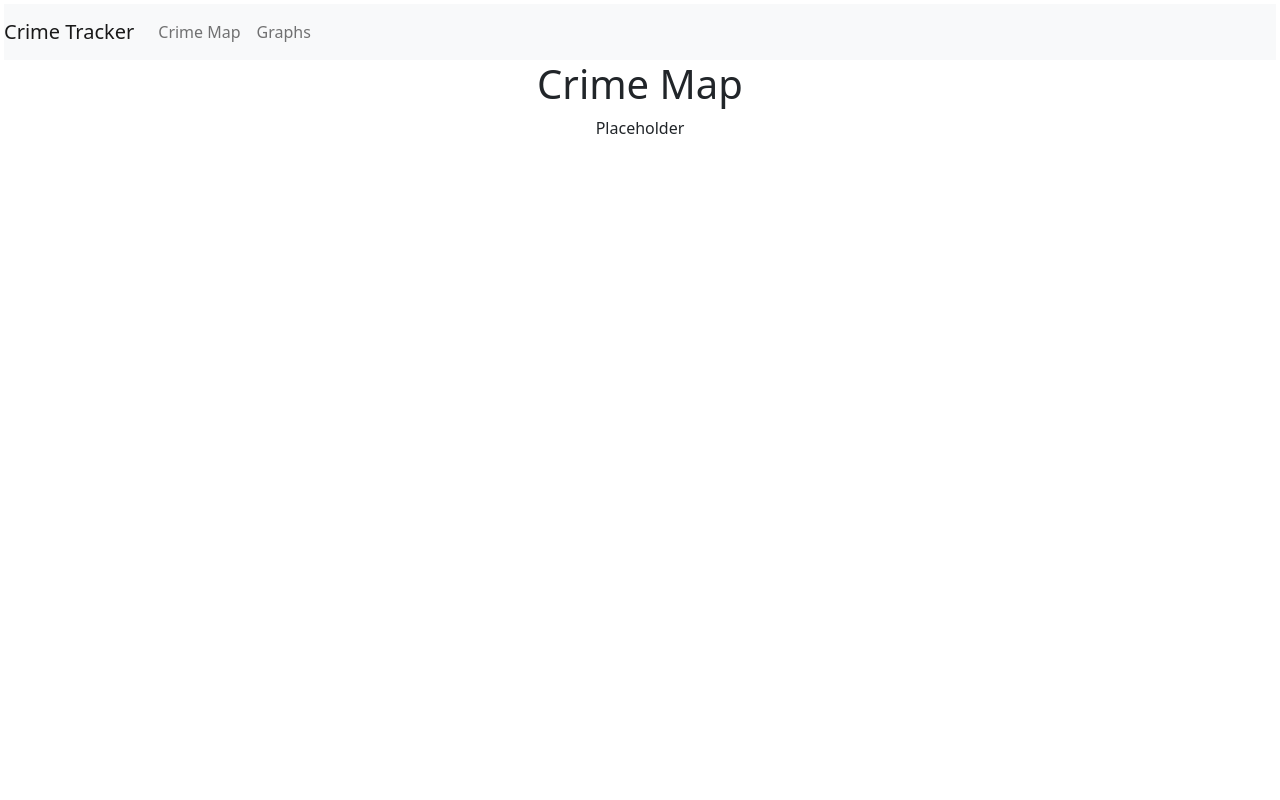
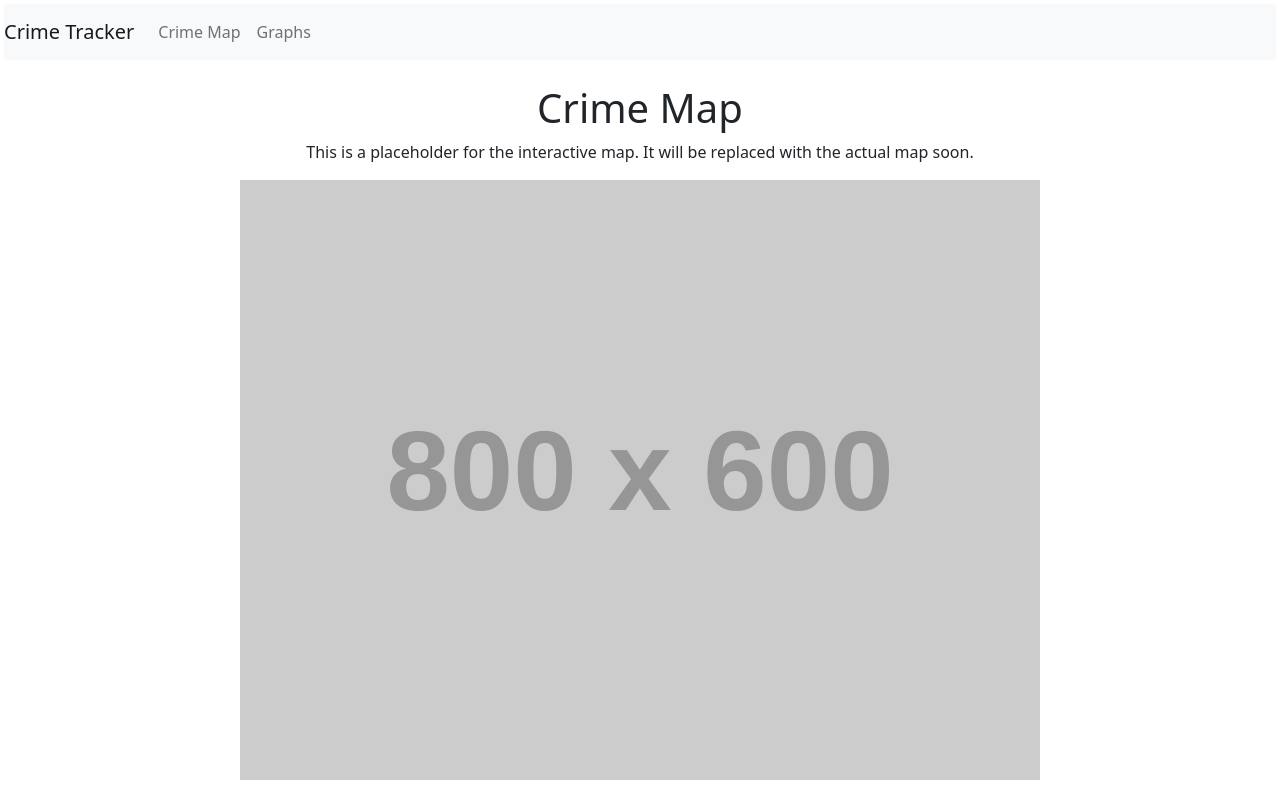
Before and after one commit to adnanmahmutovic/CrimeTracker, a plain HTML site: page crimeMap.html in a window 1280 px wide. Drawn offline with nearby package versions, Linux system fonts and the light colour scheme; placeholder pictures from the web are drawn by us.

Commit message:
Added a placeholder on crimeMap.html

```diff
--- a/crimeMap.html
+++ b/crimeMap.html
@@ -40,8 +40,17 @@
       </div>
     </nav>
 
-    <h1 class="text-center">Crime Map</h1>
+    <!-- Map Placeholder Section -->
+    <div class="container mt-4 text-center">
+      <h1>Crime Map</h1>
+      <p>This is a placeholder for the interactive map. It will be replaced with the actual map soon.</p>
 
-    <div id="crimeMap" class="text-center">Placeholder</div>
+      <!-- Placeholder map image -->
+      <img
+        src="https://via.placeholder.com/800x600.png?text=Map+Placeholder"
+        alt="Map Placeholder"
+        class="img-fluid"
+      />
+    </div>
   </body>
 </html>
```
